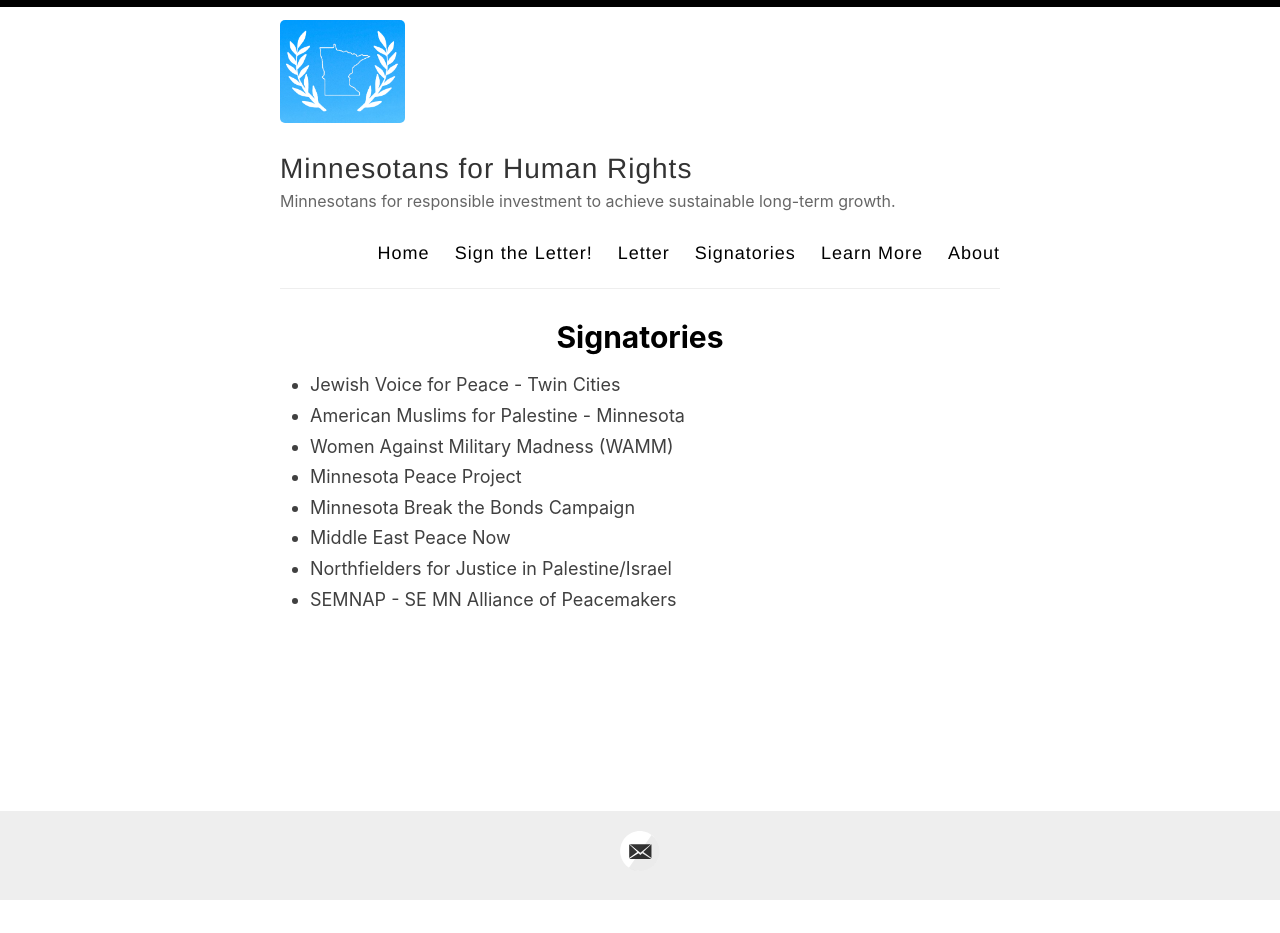
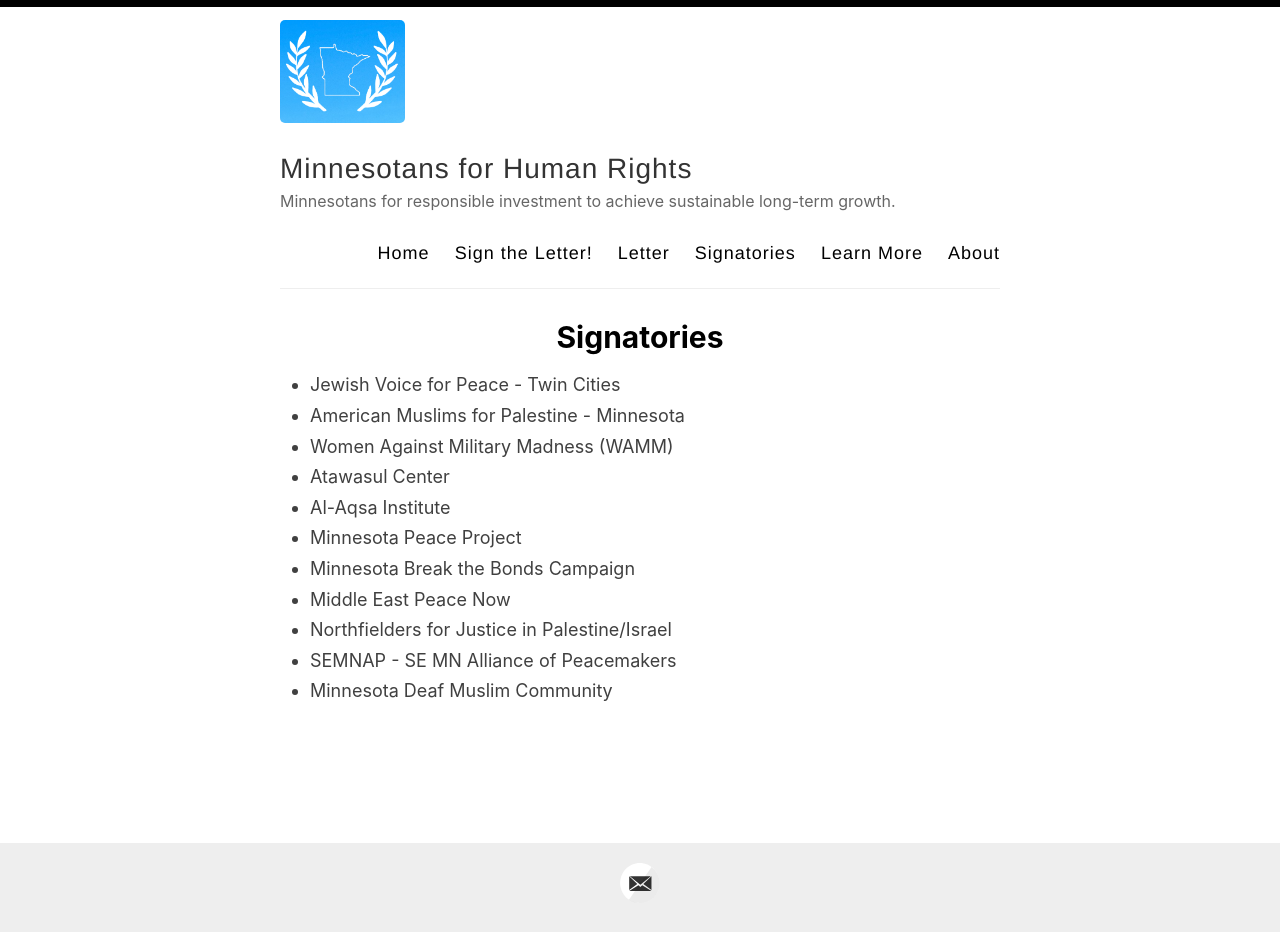
Before and after one commit to adamrahim/adamrahim.github.io, a Jekyll site: the page built from _posts/2020-12-24-signatories.md, in a window 1280 px wide. Built offline with Jekyll 4.4.1, drawn with Linux system fonts in a browser that asks for light colours; before the commit the page ends 901 px from its top, so only the background shows below that.

Commit message:
Update 2020-12-24-signatories.md

```diff
--- a/_posts/2020-12-24-signatories.md
+++ b/_posts/2020-12-24-signatories.md
@@ -6,9 +6,13 @@
 - Jewish Voice for Peace - Twin Cities
 - American Muslims for Palestine - Minnesota
 - Women Against Military Madness (WAMM)
+- Atawasul Center
+- Al-Aqsa Institute
 - Minnesota Peace Project
 - Minnesota Break the Bonds Campaign
 - Middle East Peace Now
 - Northfielders for Justice in Palestine/Israel
 - SEMNAP - SE MN Alliance of Peacemakers
+- Minnesota Deaf Muslim Community
+
 <br/><br/>
```
